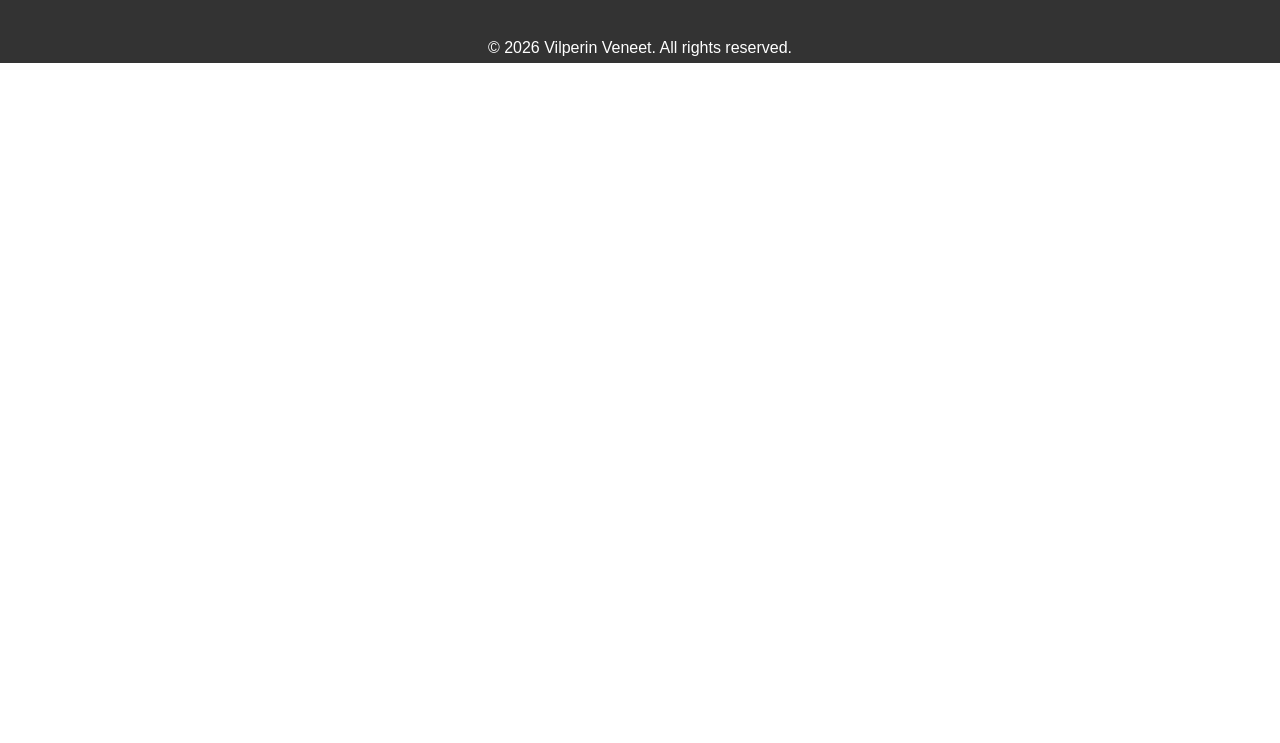
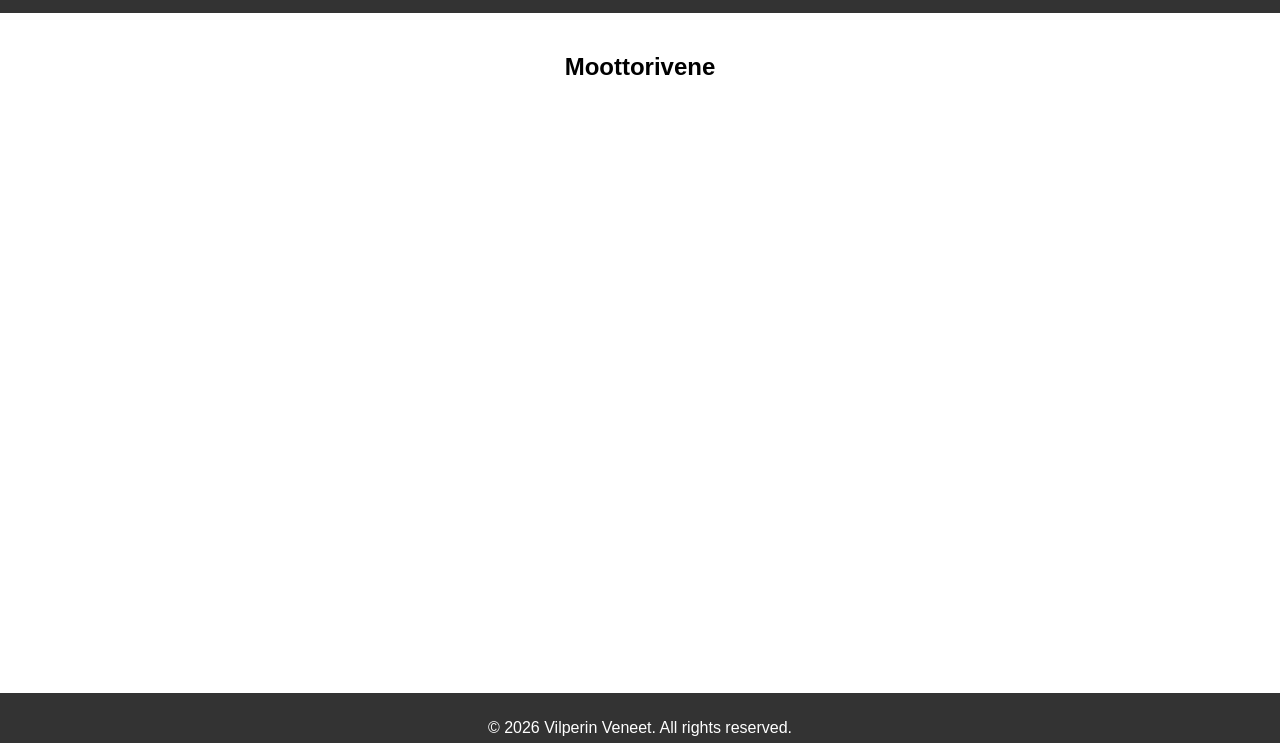
Before and after one commit to PotaattiLord/web-dev-loppukoe, a plain HTML site: page boat1.html in a window 1280 px wide. Shown: the part 57-800 px from the top of the page. Drawn offline with Linux system fonts and the light colour scheme.

```diff
--- a/boat1.html
+++ b/boat1.html
@@ -16,6 +16,14 @@
             </nav>
         </header>
 
+        <main>
+            <section id="boat1">
+                <div>
+                    <h1>Moottorivene</h1>
+                </div>
+            </section>
+        </main>
+
         <footer>
             <p>&copy; 2026 Vilperin Veneet. All rights reserved.</p>
         </footer>
```
Also changed, not shown: index.html (+0 -1 lines).
